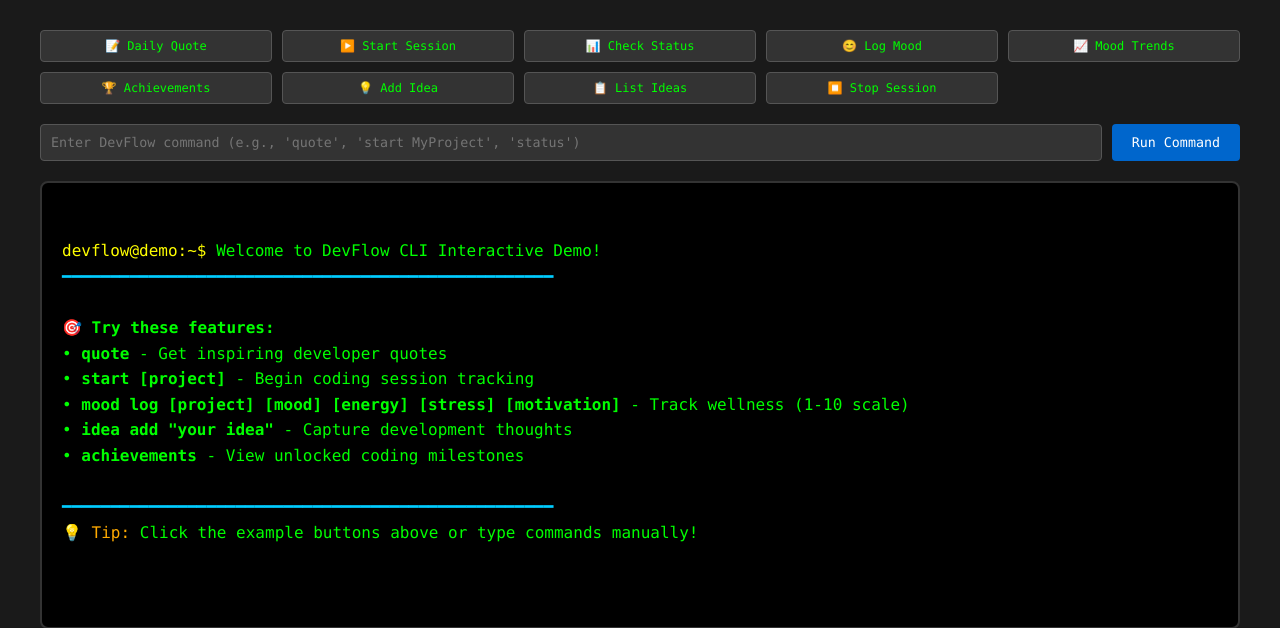
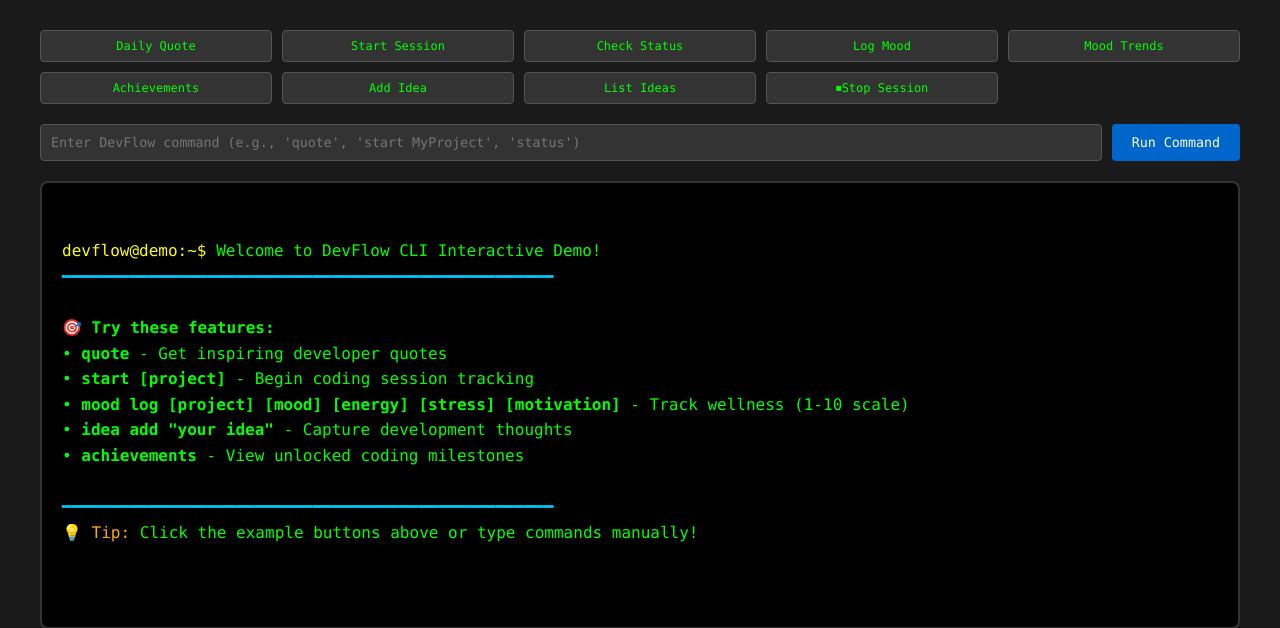
Before and after one commit to stevensantonygit/devflow, a Flask app: page / in a window 1280 px wide. Shown: the part 140-768 px from the top of the page. Run offline with Flask 3, Linux system fonts and the light colour scheme.

Commit message:
Emoji removing

```diff
--- a/templates/index.html
+++ b/templates/index.html
@@ -92,15 +92,15 @@
         </div>
 
         <div class="examples">
-            <button class="example-btn" onclick="runExample('quote')">📝 Daily Quote</button>
-            <button class="example-btn" onclick="runExample('start DemoProject')">▶️ Start Session</button>
-            <button class="example-btn" onclick="runExample('status')">📊 Check Status</button>
-            <button class="example-btn" onclick="runExample('mood log DemoProject 8 7 4 9')">😊 Log Mood</button>
-            <button class="example-btn" onclick="runExample('mood trends')">📈 Mood Trends</button>
-            <button class="example-btn" onclick="runExample('achievements')">🏆 Achievements</button>
-            <button class="example-btn" onclick="runExample('idea add &quot;Add dark mode&quot; --category feature --priority 4')">💡 Add Idea</button>
-            <button class="example-btn" onclick="runExample('idea list')">📋 List Ideas</button>
-            <button class="example-btn" onclick="runExample('stop')">⏹️ Stop Session</button>
+            <button class="example-btn" onclick="runExample('quote')">Daily Quote</button>
+            <button class="example-btn" onclick="runExample('start DemoProject')">Start Session</button>
+            <button class="example-btn" onclick="runExample('status')">Check Status</button>
+            <button class="example-btn" onclick="runExample('mood log DemoProject 8 7 4 9')">Log Mood</button>
+            <button class="example-btn" onclick="runExample('mood trends')">Mood Trends</button>
+            <button class="example-btn" onclick="runExample('achievements')">Achievements</button>
+            <button class="example-btn" onclick="runExample('idea add &quot;Add dark mode&quot; --category feature --priority 4')">Add Idea</button>
+            <button class="example-btn" onclick="runExample('idea list')">List Ideas</button>
+            <button class="example-btn" onclick="runExample('stop')">⏹Stop Session</button>
         </div>
 
         <div class="input-section">
```
